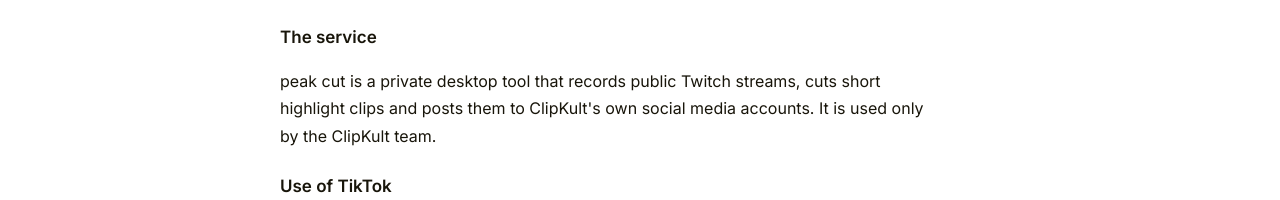
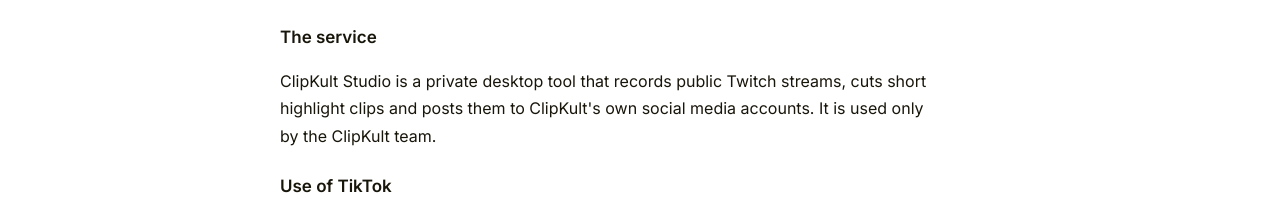
Before and after one commit to clipkult/clipkult.github.io, a plain HTML site: page terms.html in a window 1280 px wide. Shown: the part 301-501 px from the top of the page. Drawn offline with Linux system fonts and the light colour scheme.

Commit message:
Update terms.html

```diff
--- a/terms.html
+++ b/terms.html
@@ -10,7 +10,7 @@
   <p class="meta">Last updated: 22 November 2026</p>
 
   <h3>The service</h3>
-  <p>peak cut is a private desktop tool that records public Twitch streams, cuts short highlight clips and posts them to ClipKult's own social media accounts. It is used only by the ClipKult team.</p>
+  <p>ClipKult Studio is a private desktop tool that records public Twitch streams, cuts short highlight clips and posts them to ClipKult's own social media accounts. It is used only by the ClipKult team.</p>
 
   <h3>Use of TikTok</h3>
   <p>The app connects to TikTok only through TikTok's official Login Kit and Content Posting API, and only with the account owner's permission. It follows TikTok's Terms of Service, Community Guidelines and Developer Terms. Posts are spaced out over time and are never sent to accounts other than ClipKult's own.</p>
```
